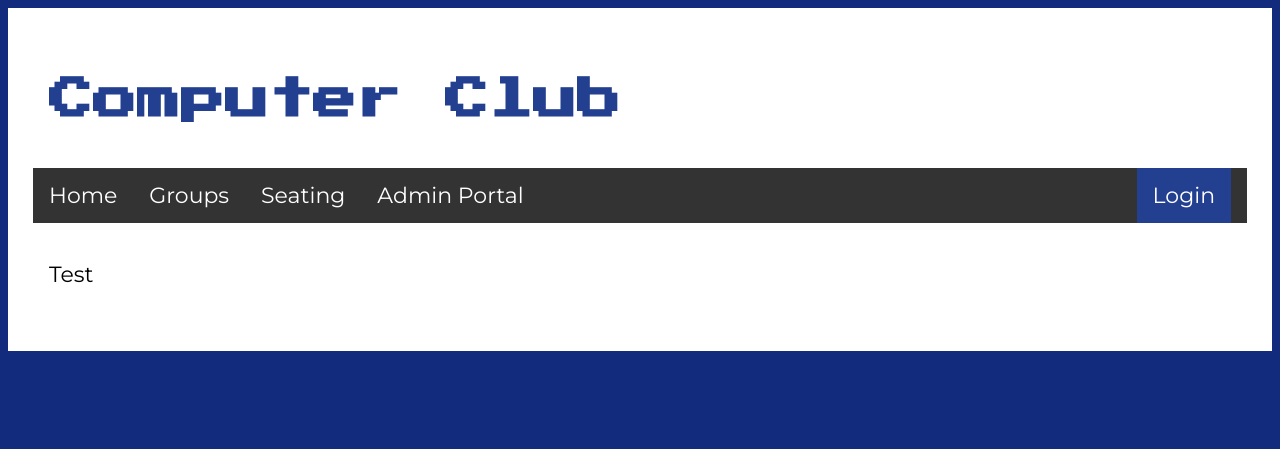
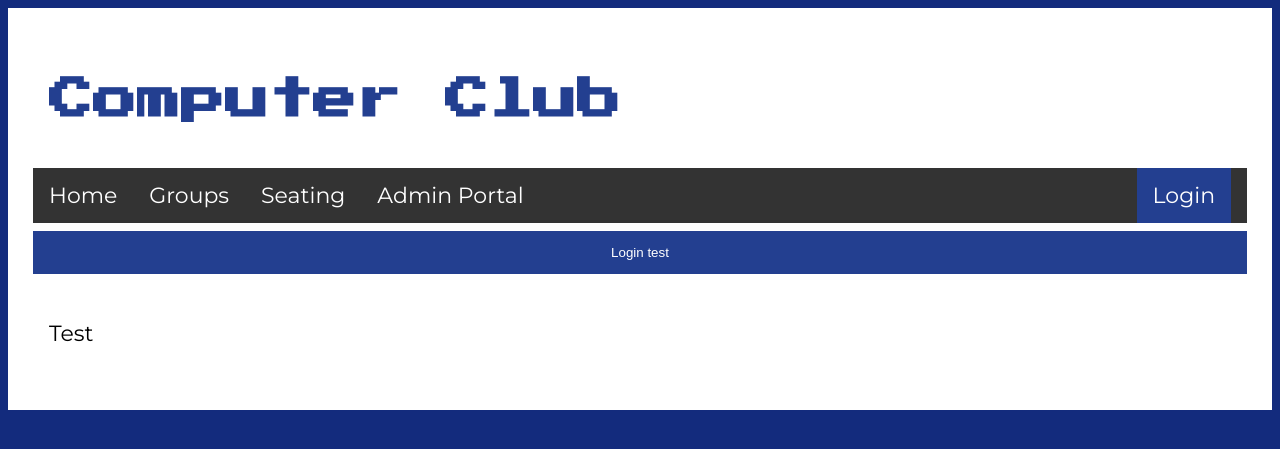
Before and after one commit to Redstone-2/CITComputerClub2, a Jekyll site: the page built from seating.md, in a window 1280 px wide. Shown: the top 449 px of the page. Built offline with Jekyll 4.4.1, drawn with Linux system fonts in a browser that asks for light colours; nearby versions of some CDN libraries; the repository's description, which GitHub fills in, is left out.

Commit message:
Update default.html

```diff
--- a/_layouts/default.html
+++ b/_layouts/default.html
@@ -294,22 +294,19 @@
     </div>
 
     <div id="id01" class="modal">
-  <form class="modal-content animate" action="/action_page.php" method="post">
+  <form class="modal-content animate" action="/action_page.php" method="post" id="loginForm">
     <div class="exitcontainer">
       <span onclick="document.getElementById('id01').style.display='none'" class="close" title="Close Modal">&times;</span>
     </div>
 
     <div class="container">
       <label for="uname"><b>Username</b></label>
-      <input type="text" placeholder="Enter Username" name="uname" required>
+      <input type="text" placeholder="Enter Username" name="uname" id="usrName"required>
 
       <label for="psw"><b>Password</b></label>
-      <input type="password" placeholder="Enter Password" name="psw" required>
+      <input type="password" placeholder="Enter Password" name="psw" required id="psw">
 
       <button class = "submit" type="submit">Login</button>
-      <label>
-        <input type="checkbox" checked="checked" name="remember"> Remember me
-      </label>
     </div>
 
     <div class="container" style="background-color:#f1f1f1">
@@ -317,6 +314,10 @@
       <span class="psw">Forgot <a href="#">password?</a></span>
     </div>
   </form>
+</div>
+<div id="flex">
+
+  <button onclick="loginTest()">Login test</button>
 </div>
     <div class="container">
       <section id="main_content">
@@ -328,7 +329,7 @@
 </html>
 <script>
 
-var modal = document.getElementById('id01');
+  var modal = document.getElementById('id01');
 
 window.onclick = function(event) {
     if (event.target == modal) {
```
